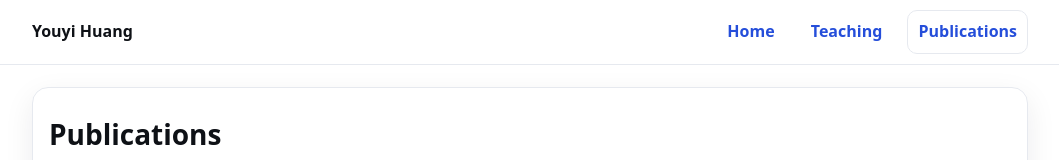
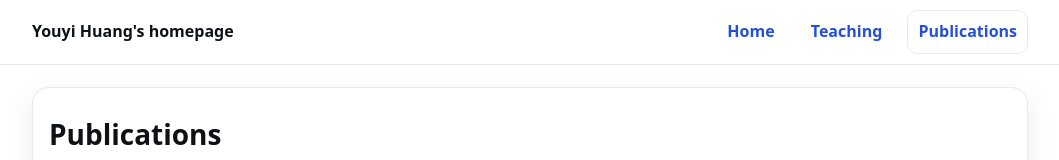
Before and after one commit to YouyiHuang/YouyiHuang.github.io, a plain HTML site: page publications.html in a window 1280 px wide. Shown: the top 160 px of the page, without its empty margins (110-1169 px from the left). Drawn offline with Linux system fonts and the light colour scheme.

Commit message:
Update publications.html

```diff
--- a/publications.html
+++ b/publications.html
@@ -31,7 +31,7 @@
 <body>
   <div class="topbar">
     <div class="inner">
-      <div class="brand"><span>Youyi Huang</span></div>
+      <div class="brand"><span>Youyi Huang's homepage</span></div>
       <div class="nav" aria-label="Primary">
         <a href="index.html">Home</a>
         <a href="teaching.html">Teaching</a>
```
